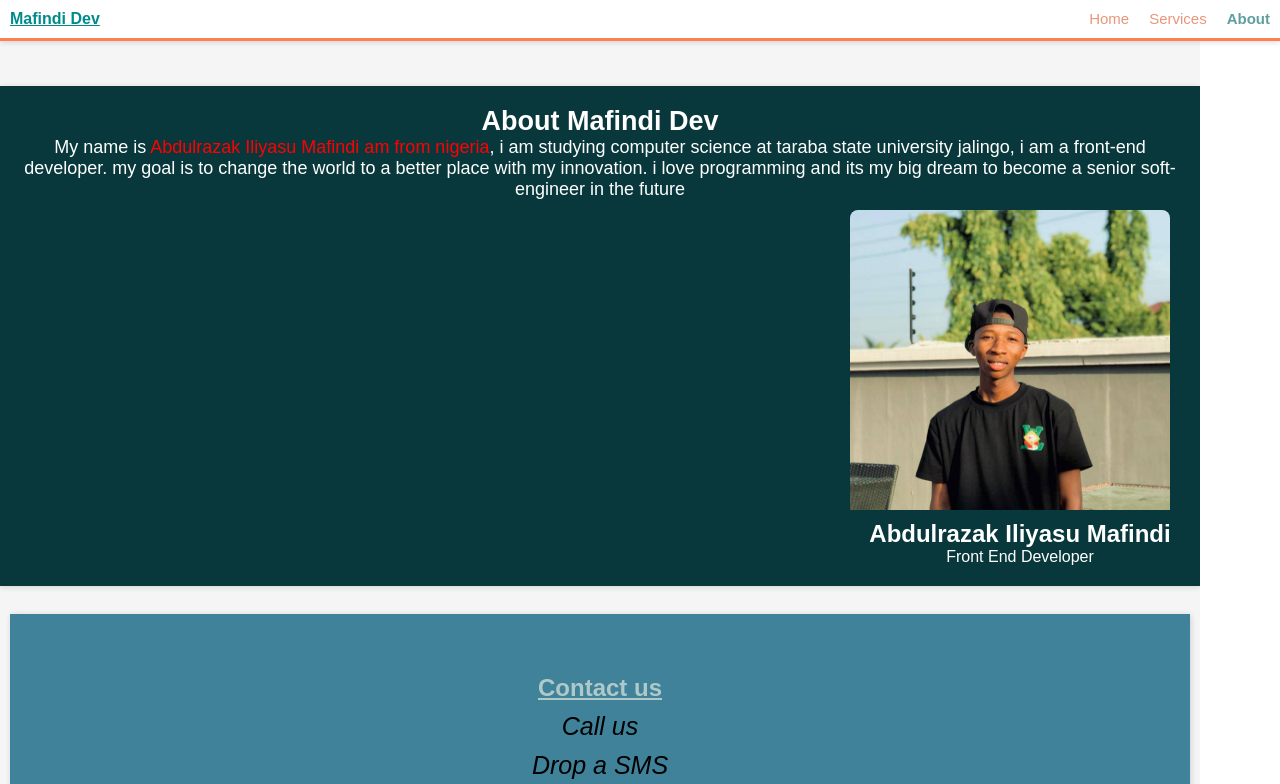
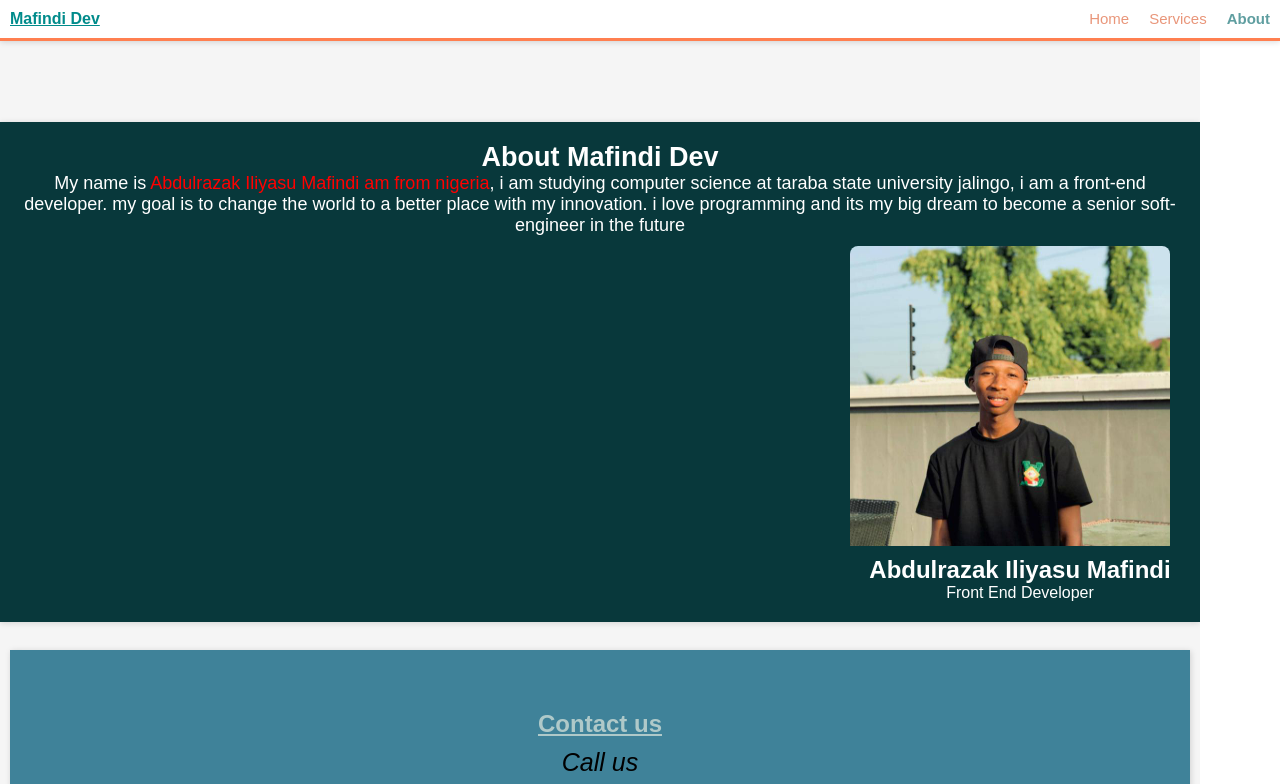
Before and after one commit to mafindijr/mafindi-s-dev, a plain HTML site: page about.html in a window 1280 px wide. Shown: the top 784 px of the page. Drawn offline with Linux system fonts and the light colour scheme.

Commit message:
Update mafindi.css
change on the body style

```diff
--- a/mafindi.css
+++ b/mafindi.css
@@ -5,10 +5,12 @@
   }
 
   body {
-    display: flex;
     font-family: Arial, Helvetica, sans-serif;
-
-  }
+    margin: 0;
+    padding: 0;
+    box-sizing: border-box;
+    /* Remove display: flex; unless absolutely necessary */
+}
 
   .container {
 
```
